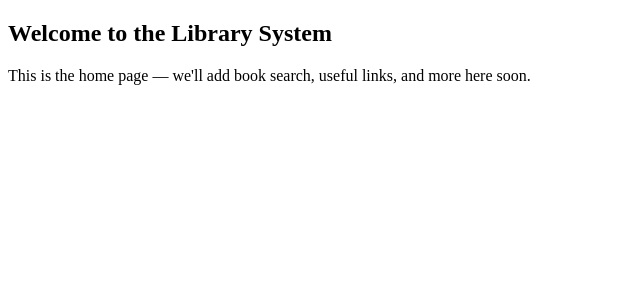
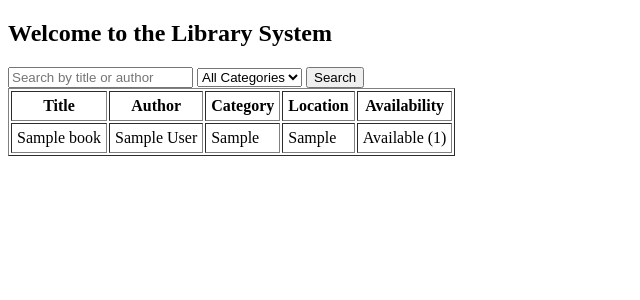
Before and after one commit to dishaajeru-create/alvas-library-management-system, a Django app: page / in a window 1280 px wide. Shown: the part 98-398 px from the top of the page, without its empty margins (0-640 px from the left). Run offline with Django 5.2, Linux system fonts and the light colour scheme; tables that the repository leaves empty hold one stand-in row (values such as "Sample post").

Commit message:
Add book search with filters on home page

```diff
--- a/library/templates/library/home.html
+++ b/library/templates/library/home.html
@@ -2,5 +2,36 @@
 {% block title %}Home{% endblock %}
 {% block content %}
 <h2>Welcome to the Library System</h2>
-<p>This is the home page — we'll add book search, useful links, and more here soon.</p>
+
+<form method="get">
+    <input type="text" name="q" placeholder="Search by title or author" value="{{ query }}">
+    <select name="category">
+        <option value="">All Categories</option>
+        {% for cat in categories %}
+        <option value="{{ cat }}" {% if cat == selected_category %}selected{% endif %}>{{ cat }}</option>
+        {% endfor %}
+    </select>
+    <button type="submit">Search</button>
+</form>
+
+<table border="1" cellpadding="5">
+    <tr>
+        <th>Title</th><th>Author</th><th>Category</th><th>Location</th><th>Availability</th>
+    </tr>
+    {% for book in books %}
+    <tr>
+        <td>{{ book.title }}</td>
+        <td>{{ book.author }}</td>
+        <td>{{ book.category }}</td>
+        <td>{{ book.location }}</td>
+        <td>
+            {% if book.available_copies > 0 %}
+                Available ({{ book.available_copies }})
+            {% else %}
+                Not Available
+            {% endif %}
+        </td>
+    </tr>
+    {% endfor %}
+</table>
 {% endblock %}
--- a/library/views.py
+++ b/library/views.py
@@ -5,7 +5,20 @@ from django.contrib import messages
 from .models import Member, Book, Issue
 import random
 def home(request):
-    return render(request, 'library/home.html')
+    query = request.GET.get('q', '')
+    category = request.GET.get('category', '')
+    books = Book.objects.all()
+    if query:
+        books = books.filter(title__icontains=query) | books.filter(author__icontains=query)
+    if category:
+        books = books.filter(category__iexact=category)
+    categories = Book.objects.values_list('category', flat=True).distinct()
+    return render(request, 'library/home.html', {
+        'books': books,
+        'categories': categories,
+        'query': query,
+        'selected_category': category,
+    })
 
 def register(request):
     if request.method == 'POST':
```
